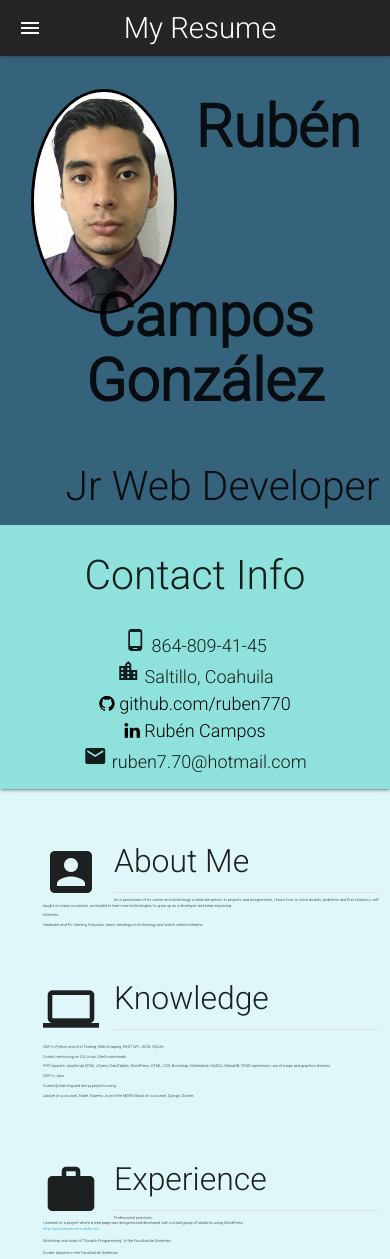
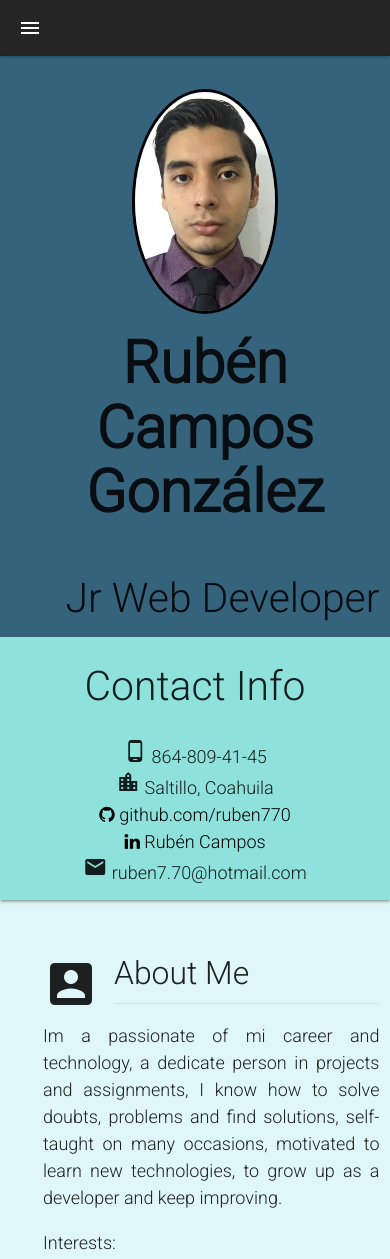
Before and after one commit to ruben770/ruben770.github.io, a plain HTML site: page index.html in a window 390 px wide. Shown: the top 1259 px of the page. Drawn offline with Linux system fonts and the light colour scheme.

Commit message:
text change

```diff
--- a/css/styles.css
+++ b/css/styles.css
@@ -8,7 +8,7 @@ body {
     text-justify: inter-word;
   }
   .content p {
-    font-size: 1vw;
+    font-size: 18px;
   }
 
 .navbar {
@@ -94,10 +94,8 @@ line-height: 1.5;;
         text-align: center;
     }
     .my-info img {
+        float: none;
         text-align: center;
         margin: 33px auto -30px auto;
     }
-    /* .contact-info li {
-        font-size: 4vw;
-    } */
-  }
+}
--- a/index.html
+++ b/index.html
@@ -21,7 +21,7 @@
         <!-- NAVBAR -->
         <nav class=" navbar hide-on-large-only">
             <div class="nav-wrapper">
-                <a href="#!" class="brand-logo">My Resume</a>
+                <a href="#!" class="brand-logo"></a>
                 <a href="#" data-target="slide-out" class="sidenav-trigger"><i class="large material-icons">menu</i></a>
             </div>
         </nav>
@@ -162,7 +162,9 @@
                             <p class="flow-text"> Computer Systems Engineer</p>
                             <p class="flow-text">I have a degree in Computer Systems Engineering and titulated using my
                                 overall grade point average of 91.19/100. <br>
+                                <br>
                                 - Diploma for highest grades of the generation in my career. <br>
+                                <br>
                                 - Diploma for obtaining an outstanding performance on the EGEL (Examen General para el
                                 Egresado de la Licenciatura) from CENEVAL in Software Engineering.</p>
 
```
